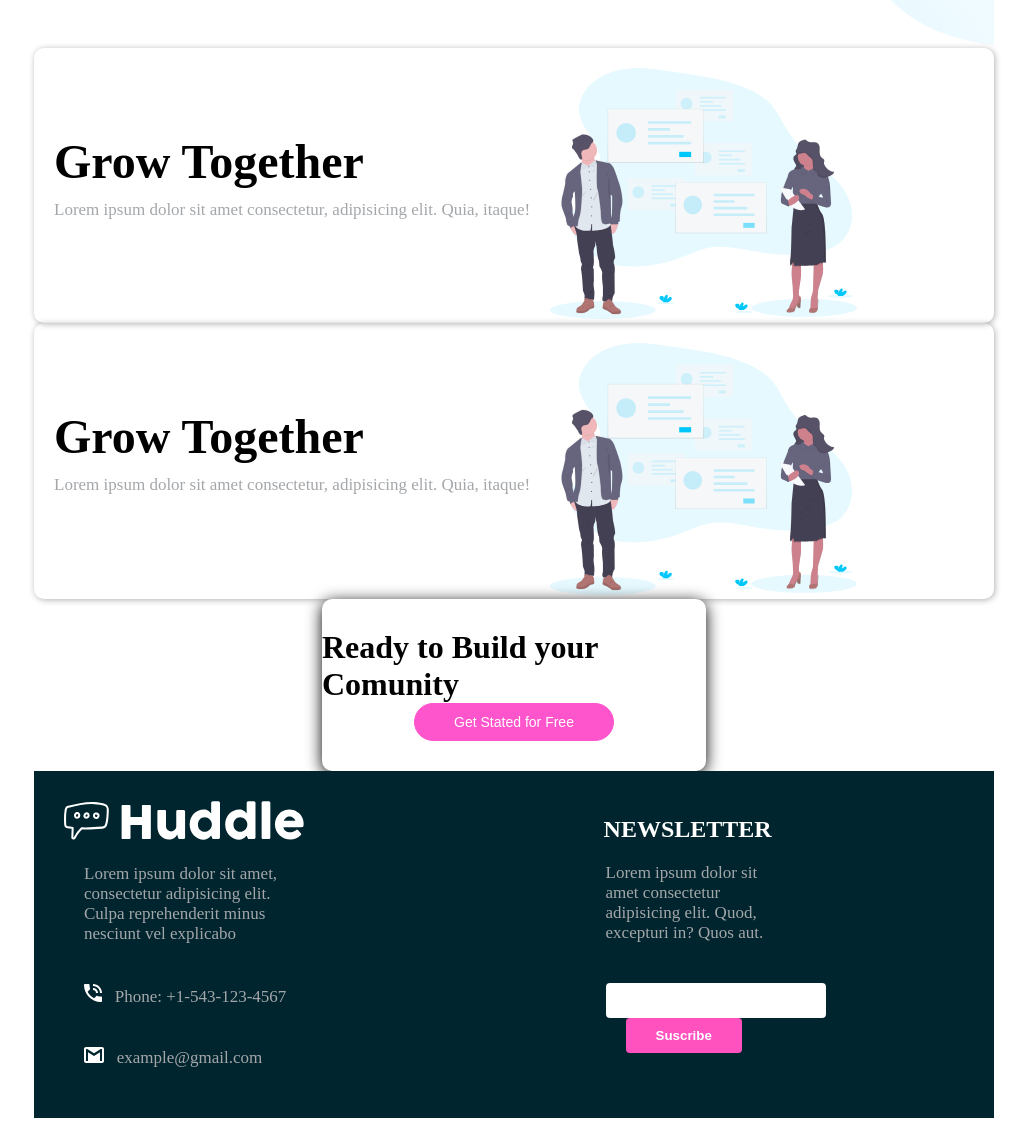
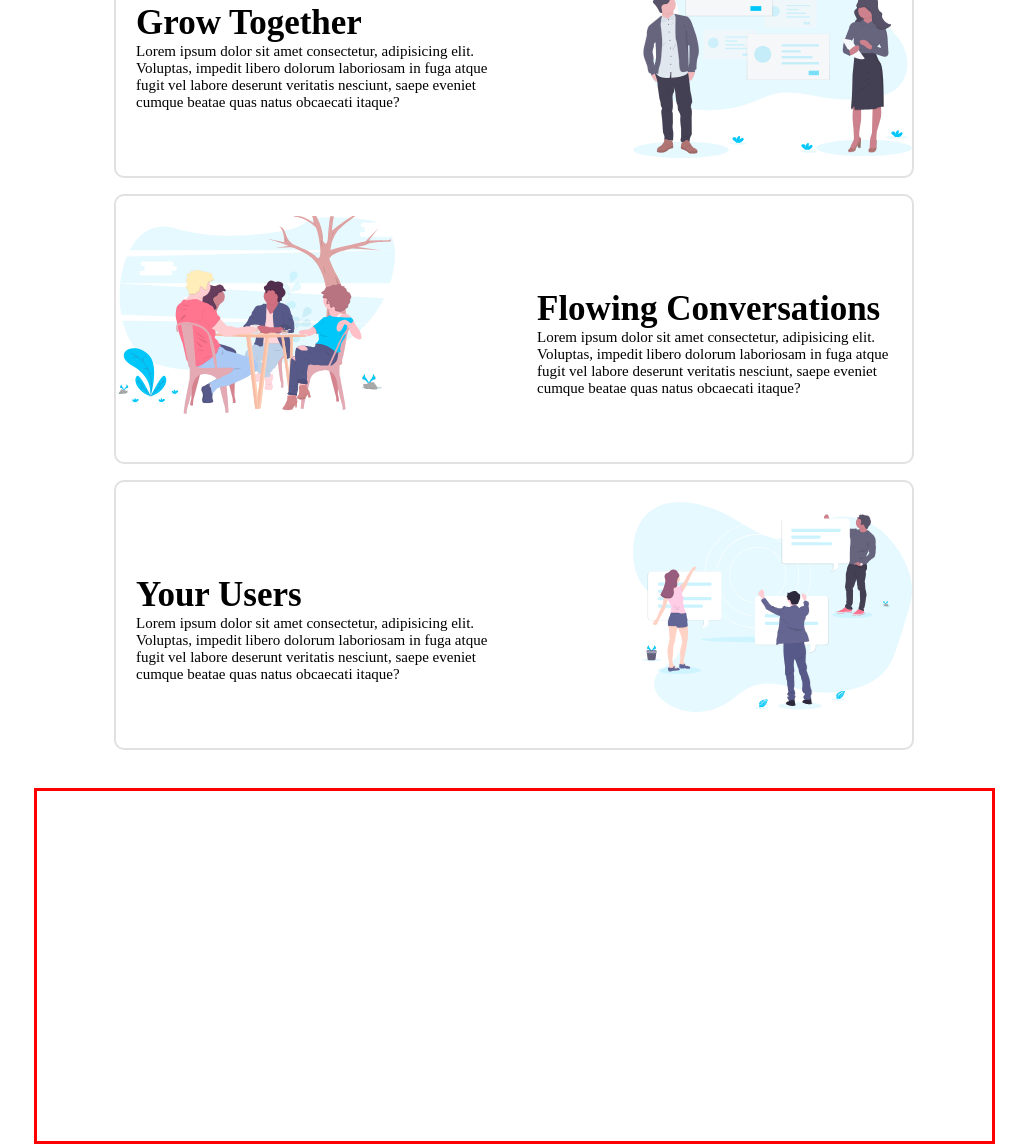
Before and after one commit to TomasMauricioTM/Proyecto4, a plain HTML site: page index.html in a window 1280 px wide. Shown: the part 515-1659 px from the top of the page, without its empty margins (126-1155 px from the left). Before the commit the page ends 1633 px from the top, so only its background shows below. Drawn offline with Linux system fonts and the light colour scheme.

Commit message:
commit1.2

```diff
--- a/index.html
+++ b/index.html
@@ -6,6 +6,26 @@
     <meta name="viewport" content="width=device-width, initial-scale=1.0" />
     <link rel="stylesheet" href="./styles/main.css" />
     <title>Document</title>
+<!--  -->
+<!-- Primary Meta Tags -->
+<title>Tomas - Proyecto 04</title>
+<meta name="title" content="Tomas - Proyecto 04">
+<meta name="description" content="Lorem ipsum dolor, sit amet consectetur adipisicing elit.">
+
+<!-- Open Graph / Facebook -->
+<meta property="og:type" content="website">
+<meta property="og:url" content="https://proyectocuatro.vercel.app/">
+<meta property="og:title" content="Tomas - Proyecto 04">
+<meta property="og:description" content="Lorem ipsum dolor, sit amet consectetur adipisicing elit.">
+<meta property="og:image" content="">
+
+<!-- Twitter -->
+<meta property="twitter:card" content="summary_large_image">
+<meta property="twitter:url" content="https://proyectocuatro.vercel.app/">
+<meta property="twitter:title" content="Tomas - Proyecto 04">
+<meta property="twitter:description" content="Lorem ipsum dolor, sit amet consectetur adipisicing elit.">
+<meta property="twitter:image" content="">
+    <!--  -->
   </head>
   <body>
     <main class="wraper">
@@ -22,74 +42,54 @@
       </header>
       <section class="section-one">
         <div class="container-letters">
-          <h1 class="title">Build the Comunity your fans will love</h1>
+          <h1 class="title">Build The Comunity Your Fans Will Love</h1>
           <p class="text-normal">
             Lorem ipsum dolor sit amet consectetur, adipisicing elit. Molestias
             accusamus incidunt sed expedita magni possimus unde, tempore ducimus
-            voluptate odit.
+            voluptate odit. Lorem ipsum dolor sit amet consectetur adipisicing elit. Sit aperiam quasi dolorem suscipit.
           </p>
-          <button class="button-pink">Get Stated for Free</button>
+          <button class="button-pink-uno">Get Stated for Free</button>
         </div>
-        <div class="container-img">
-          <img src="./img/illustration-mockups.svg" alt="" />
+        <!--  -->
+
+        <div class="img-logo">
+          <img class="img-l" src="img/illustration-mockups.svg" alt="">
         </div>
-      </section>
-      <section class="section-two">
-        <div class="container-letters parrafo">
-          <h2>Grow Together</h2>
-          <p>
-            Lorem ipsum dolor sit amet consectetur, adipisicing elit. Quia,
-            itaque!
-          </p>
+        <!--  -->
+
+    </main>
+    <!--GRIP  -->
+    <div class="caja-dos">
+      <div class="container-uno">
+        <div class="cuadrado-uno">
+          <div class="txt-uno">
+            <h2 class="titulo-uno">Grow Together</h2>
+            <span>Lorem ipsum dolor sit amet consectetur, adipisicing elit. Voluptas, impedit libero dolorum laboriosam in fuga atque fugit vel labore deserunt veritatis nesciunt, saepe eveniet cumque beatae quas natus obcaecati itaque?</span>
+          </div>
+          <img class="img-uno" src="img/illustration-grow-together.svg" alt="">
         </div>
-        <div class="container-img two">
-          <img src="./img/illustration-grow-together.svg" alt="" />
+        <div class="cuadrado-dos">
+          <div class="txt-dos">
+            <h2 class="titulo-uno">Flowing Conversations </h2>
+            <span>Lorem ipsum dolor sit amet consectetur, adipisicing elit. Voluptas, impedit libero dolorum laboriosam in fuga atque fugit vel labore deserunt veritatis nesciunt, saepe eveniet cumque beatae quas natus obcaecati itaque?</span>
+          </div>
+          <img class="img-dos" src="img/illustration-flowing-conversation.svg" alt="">
         </div>
-      </section>
-      <section class="section-two">
-        <div class="container-letters parrafo">
-          <h2>Grow Together</h2>
-          <p>
-            Lorem ipsum dolor sit amet consectetur, adipisicing elit. Quia,
-            itaque!
-          </p>
+        <div class="cuadrado-uno">
+          <div class="txt-uno">
+            <h2 class="titulo-uno">Your Users</h2>
+            <span>Lorem ipsum dolor sit amet consectetur, adipisicing elit. Voluptas, impedit libero dolorum laboriosam in fuga atque fugit vel labore deserunt veritatis nesciunt, saepe eveniet cumque beatae quas natus obcaecati itaque?</span>
+          </div>
+          <img class="img-uno" src="img/illustration-your-users.svg" alt="">
         </div>
-        <div class="container-img two">
-          <img src="./img/illustration-grow-together.svg" alt="" />
-        </div>
-      </section>
-      <section class="section-float">
-          <h2>Ready to Build your Comunity</h2>
-          <button class="button-pink">Get Stated for Free</button>
-    </section>
-      <footer class="footer">
-        <div>
-          <img class="logo-white" src="./img/logo.svg" alt="" />
-          <p class="text-footer">
-            Lorem ipsum dolor sit amet, consectetur adipisicing elit. Culpa
-            reprehenderit minus nesciunt vel explicabo
-          </p>
-          <p>
-            <img src="./img/icon-phone.svg" alt="" />&nbsp;&nbsp;
-            <span>Phone: +1-543-123-4567</span>
-          </p>
-          <p>
-            <img src="./img/icon-email.svg" alt="" />&nbsp;&nbsp;
-            <span>example@gmail.com</span>
-          </p>
-        </div>
-        <div>
-          <h4 class="title-footer">Newsletter</h4>
-          <p class="text-footer">
-            Lorem ipsum dolor sit amet consectetur adipisicing elit. Quod,
-            excepturi in? Quos aut.
-          </p>
-          <p>
-            <input type="text" class="input-footer" />
-            <button class="button-footer">Suscribe</button>
-          </p>
-        </div>
-      </footer>
-    </main>
+
+
+
+      </div>
+    </div>
+    <!--  -->
+    <footer class="footer">
+
+    </footer>
   </body>
 </html>
--- a/styles/main.css
+++ b/styles/main.css
@@ -18,7 +18,7 @@ p{
 
 .nav{
     display: flex;
-    justify-content: space-around;
+    justify-content: space-between;
     align-items: center;
 
 }
@@ -35,7 +35,7 @@ p{
 
 /* section one */
 .section-one{
-    height: 65vh;
+    height: 45vh;
     display: flex;
     justify-content: center;
     align-items: center;
@@ -44,30 +44,38 @@ p{
     background-repeat: no-repeat;
     background-position: center;
     background-size: cover;
+
 }
 .container-letters{
 
     text-align: center;
     padding: 20px;
+    position: relative;
 
+  height: 17em;
 }
 
 .title{
-    font-size: 4em;
+
+    font-size: 44px;
+   text-align: start;
 
 
 }
 
 .text-normal{
     margin-bottom: 20px;
-    width: 100%;
-    padding-top: 40px;
+    width: 26em;
+    padding-top: 20px;
     font-size: 18px;
+     text-align: start;
+
+    padding: 5px;
 
 
 }
 
-.button-pink{
+.button-pink-uno{
     background-color: rgb(255 85 204);
     border: solid 1px rgb(255 85 204);
     border-radius: 2em;
@@ -75,103 +83,106 @@ p{
     padding: 10px 1em;
     width: 200px;
     font-size: 14px;
+    position: absolute;
+    bottom: 0;
+    left: 19px;
 
 }
 
 .container-img img{
- width: 80%;
+ width: 100%;
 }
+  .img-logo{
 
-/* section two*/
-.section-two{
-    display: flex;
-    box-shadow: 1px 1px 6px #0000004f;
-    border-radius: 10px;
-    display: flex;
-    align-items: center;
-
-}
-.container-img.two{
-    padding-top: 20px;
-    width: 40%;
-   }
-
-   .container-letters.parrafo{
-     text-align: start;
-     line-height: 3rem;
-
-   }
-   /* float */
-   .section-float{
-    max-width: 100%;
-    width: 40%;
-    height: 20%;
-    display: flex;
-    flex-direction: column;
-    justify-content: center;
-    align-items: center;
-    margin: auto;
-    background-color: #fff;
-    padding: 30px 0px;
-    box-shadow: 0 3px 16px  ;
-    border-radius: 10px;
+    width: 34em;
+    height: 400px;
 
   }
 
-   .section-float h2{
-    font-size: 2em;
+  .img-l{
+    width: 19em;
+    height: auto;
+    padding: 60px;
+  }
+
+
+  /* grip */
+
+  .caja-dos{
+    /* border: solid; */
+    margin: auto;
+    width: 955px;
+    height: 900px;
+    display: flex;
+    justify-content: center;
 
   }
 
-   /* footer */
-
-   .footer {
-
-    background-color: hsl(192, 100%, 9%);
-    color: #fff;
-    display: flex;
-
-    align-items: center;
-    justify-content: space-evenly;
+.container-uno{
+ display: grid;
+  grid-gap: 1rem;
+  grid-template-columns: 800px ;
+  grid-template-rows: 270px 270px 270px;
+  padding: 20px;
 }
-
-  .footer div {
-    padding: 30px;
-  }
-
-  .footer div p {
+/*  */
+.cuadrado-uno{
+  border: 2px solid rgb(226, 224, 224);
+  border-radius: 10px;
+  position: relative;
   padding: 20px;
 }
 
-  .logo-white {
-    filter: brightness(0) invert(1);
+.txt-uno{
+
+  width: 25em;
+  text-align: start;
+  position: absolute;
+  bottom: 65px;
+  font-size: 15px;
 }
 
-  .text-footer {
-    width: 45%;
+.img-uno{
+
+  width: 35%;
+  position: absolute;
+  right: 0;
+}
+/*  */
+.cuadrado-dos{
+  border: 2px solid rgb(226, 224, 224);
+  border-radius: 10px;
+  position: relative;
+  padding: 20px;
 }
 
-  .title-footer {
-    font-size: 1.5em;
-    margin-left: 18px;
-    text-transform: uppercase;
+.txt-dos{
+
+  width: 25em;
+  /* text-align: end; */
+  position: absolute;
+  bottom: 65px;
+  font-size: 15px;
+  right: 0;
 }
 
-  .input-footer {
-    padding: 10px;
-    border: none;
-    border-radius: 4px;
-    width: 200px;
+.img-dos{
+
+  width: 35%;
+  position: absolute;
+  left: 0;
 }
 
-  .button-footer {
-    background-color: hsl(322, 100%, 66%);
-    margin-left: 20px;
-    padding: 10px;
-    color: #fff;
-    border-radius: 4px;
-    border: none;
-    padding-left: 30px;
-    padding-right: 30px;
-    font-weight: 550;
+.titulo-uno{
+  font-size: 35px;
 }
+
+/*  */
+
+  /* fooer */
+   .footer{
+    border: solid red;
+    margin: auto;
+    width: 955px;
+    height: 350px;
+  }
```
Also changed, not shown: img/Proyecto 04.PNG (added). Lines whose indentation alone changed are shown as unchanged.
